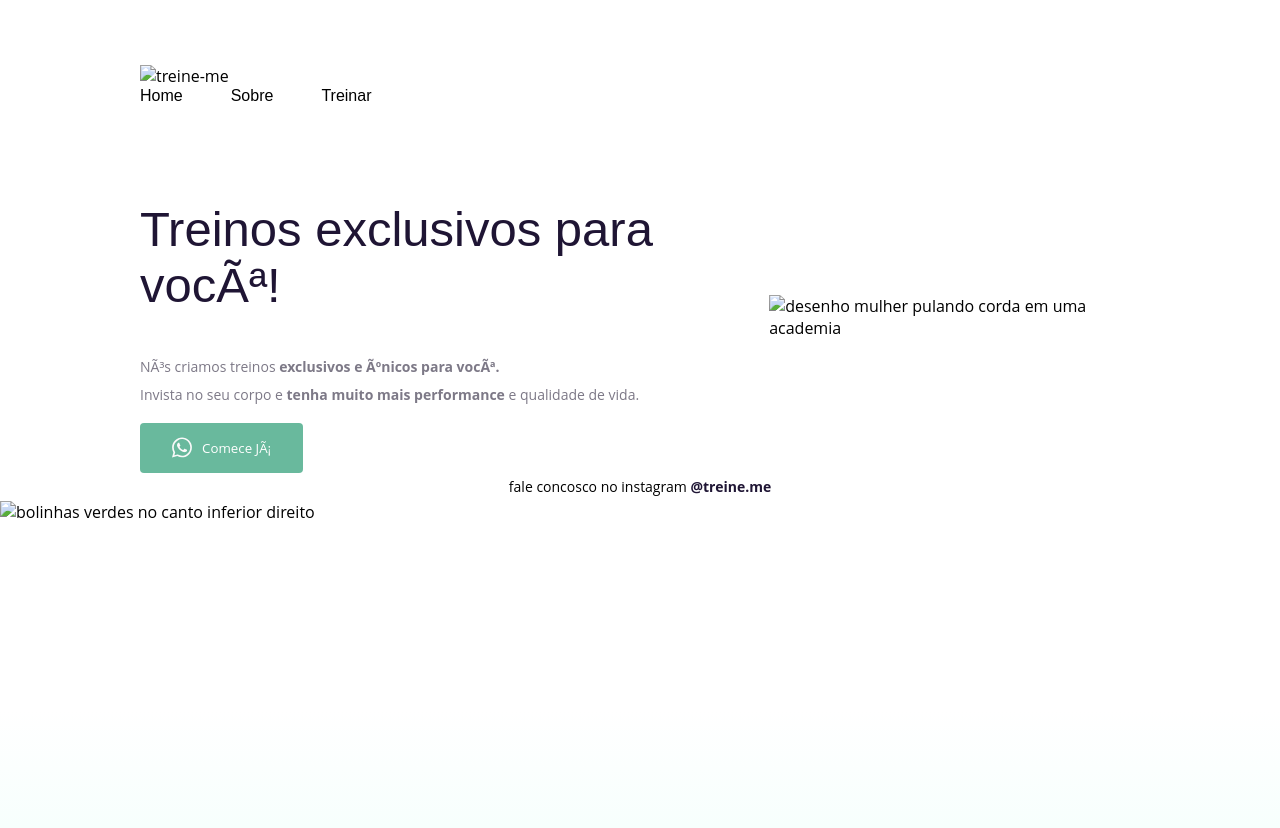
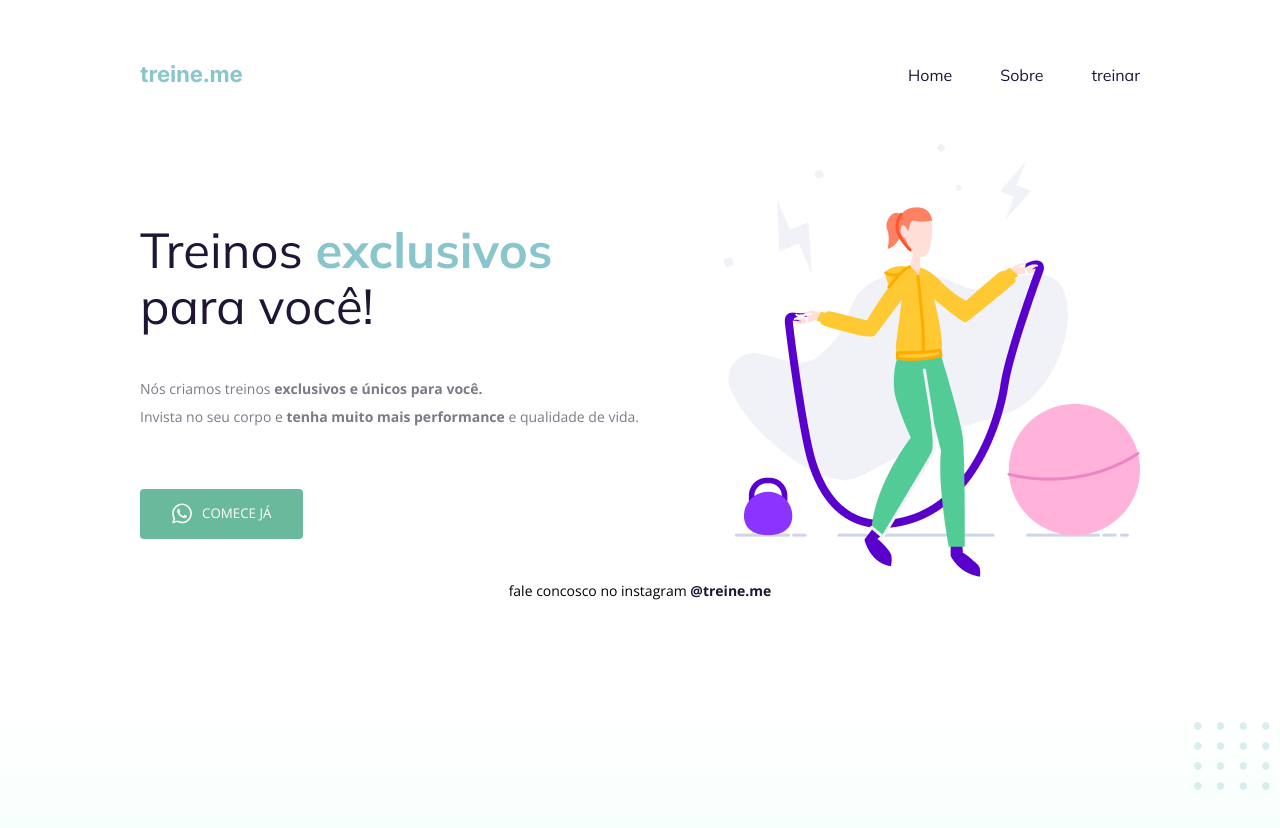
Before and after one commit to arthurrrangel/EXPLORER-ROCKETSEAT, a plain HTML site: page EXPLORER/Projeto 02/index.html in a window 1280 px wide. Drawn offline with nearby package versions, Linux system fonts and the light colour scheme.

Commit message:
Update index.html

```diff
--- a/EXPLORER/Projeto 02/index.html
+++ b/EXPLORER/Projeto 02/index.html
@@ -2,10 +2,16 @@
 <html lang="pt-br">
 
 <head>
-    <meta charset="pt-br">
-    <meta http-equiv="X-UA-Compatible" content="IE=edge">
+
+    <link rel="preconnect" href="https://fonts.googleapis.com">
+    <link rel="preconnect" href="https://fonts.gstatic.com" crossorigin>
+
+    <meta charset="UTF-8">
     <meta name="viewport" content="width=device-width, initial-scale=1.0">
     <title>Projeto 02</title>
+    <link href="https://fonts.googleapis.com/css2?family=Mulish:wght@400;700&family=Open+Sans:wght@400;700&display=swap"
+        rel="stylesheet">
+
     <link rel="stylesheet" href="style.css">
 </head>
 
@@ -13,51 +19,53 @@
 
     <div class="page">
 
-        <header>
-            <img src="images/logo.svg" alt="treine-me">
-            <nav>
 
-                <ul>
-                    <li>Home</li>
-                    <li>Sobre</li>
-                    <li>Treinar</li>
-                </ul>
+        <nav>
+            <a id="logo" href="#">
+                <img src="images/treine.me.svg" alt="Treine-me">
+            </a>
 
-            </nav>
+            <ul>
+                <li>
+                    <a href="#">Home</a>
+                </li>
+                <li>
+                    <Sobre><a href="#">Sobre</a>
+                </li>
+                <li>
+                    <treinar><a href="#">treinar</a>
+                </li>
+            </ul>
 
-        </header>
+        </nav>
+
+
         <main>
+            <section>
+                <h1>Treinos <span>exclusivos</span> <br> para você!</h1>
+                <p>Nós criamos treinos <strong>exclusivos e únicos para você. </strong> <br>
+                    Invista no seu corpo e <strong>tenha muito mais performance</strong> e qualidade de vida.</p>
+                <br>
+                <br>
 
-            <section class="text">
-                <h1>Treinos exclusivos
-                    para você!</h1>
-
-                <p>Nós criamos treinos <strong> <span>exclusivos</span> e únicos para você.</strong>
-                    <br />
-                    Invista no seu corpo e
-                    <strong>tenha muito mais performance </strong>
-                    e qualidade de vida.
-                </p>
 
                 <button>
-                    <img src="Images/whats.svg" alt="icone whatsapp">
-                    Comece Já
+                    <img src="images/whats.svg" alt="Icone Whatsapp"> COMECE JÁ
                 </button>
-
             </section>
 
-            <img src="images/img.png" alt="desenho mulher pulando corda em uma academia">
+            <img src="images/fitness-jump.png" alt="Desenho de mulher pulando corda numa academia">
+        </main>
 
+        <footer>
+            fale concosco no instagram
+            <a target="_blank" href="https://instagram.com">@treine.me</a>
 
-        </main>
-        <footer>
-            fale concosco no instagram <a href="https://www.instagram.com/">@treine.me</a>
         </footer>
 
     </div>
 
-    <img src="images/balls.svg" alt="bolinhas verdes no canto inferior direito">
-
+    <img id="balls" src="images/balls-decoration (1).svg" alt="bolinhas verdes no canto inferior direito da pagina">
 </body>
 
 </html>
```
